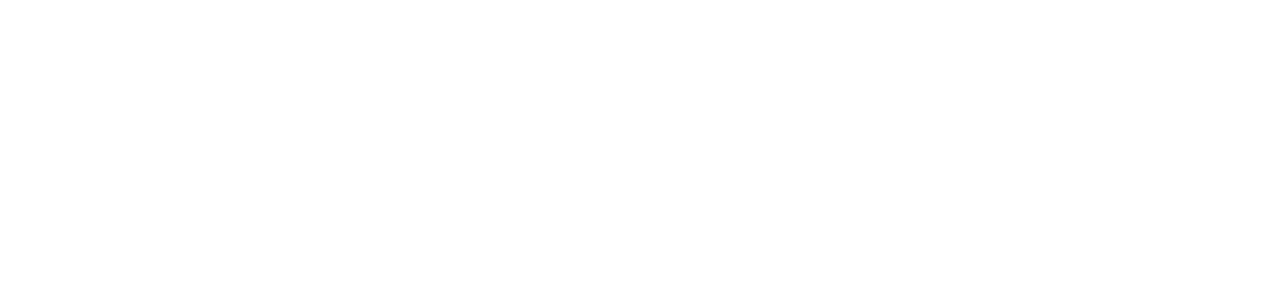
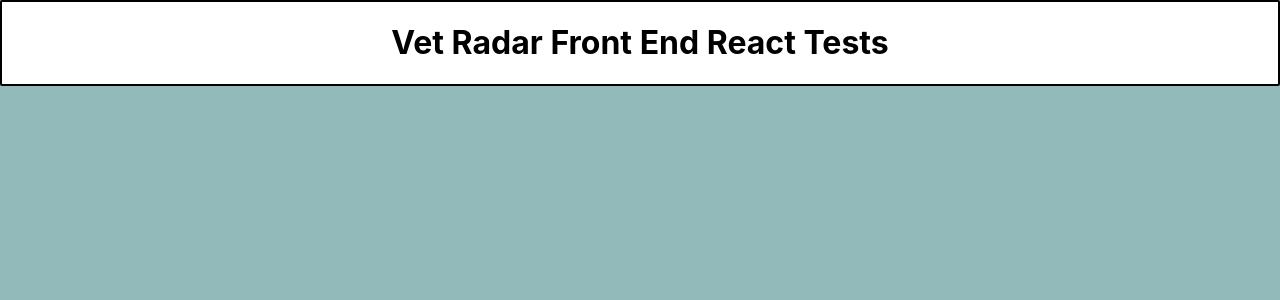
Before and after one commit to Ray-Hackshaw/vetradar-react-frontend, a React (Create React App) app: page / in a window 1280 px wide. Shown: the top 300 px of the page. Built offline with nearby package versions, Linux system fonts and the light colour scheme.

Commit message:
First CSS changes and webpage title.

```diff
--- a/src/App.css
+++ b/src/App.css
@@ -1,3 +1,10 @@
+html {
+  background: rgb(146, 186, 187);
+}
+
 .App {
   text-align: center;
+  background: white;
+  border: 2px solid black;
+  border-radius: 2px;
 }
--- a/src/App.js
+++ b/src/App.js
@@ -4,6 +4,7 @@
 function App() {
   return (
     <div className="App">
+      <h1>Vet Radar Front End React Tests</h1>
     </div>
   );
 }
```
